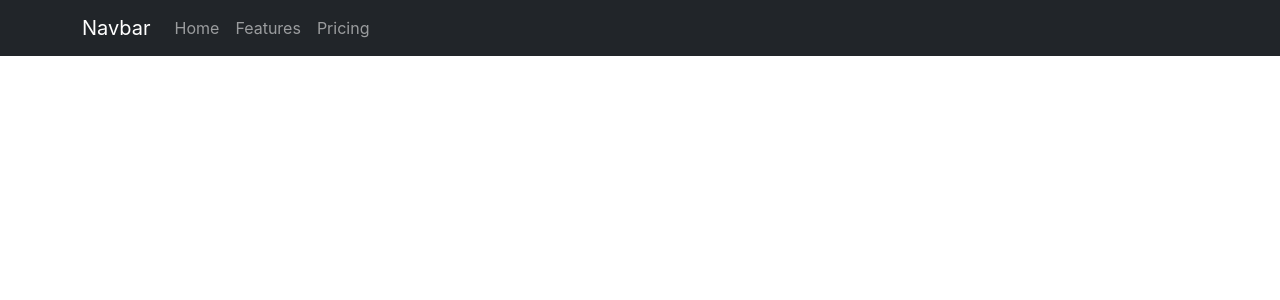
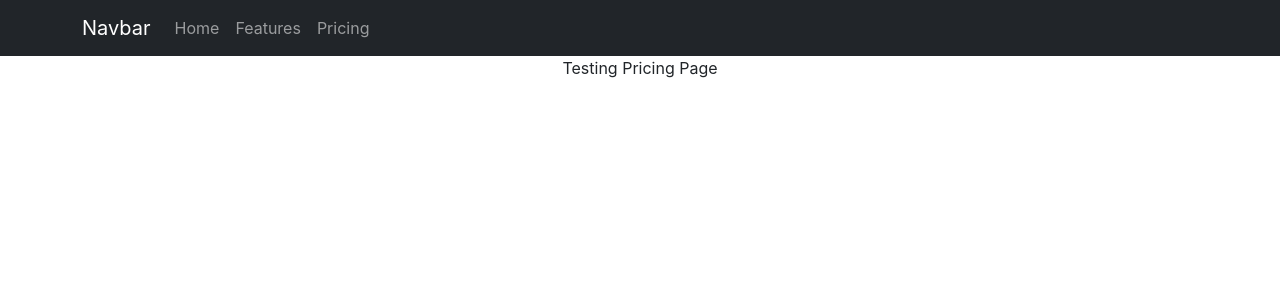
Before and after one commit to GuidoWestra/Reacting, a React (Create React App) app: page /Features in a window 1280 px wide. Shown: the top 300 px of the page. Built offline with nearby package versions, Linux system fonts and the light colour scheme.

Commit message:
Bada Bing Bada Boom

```diff
--- a/src/App.js
+++ b/src/App.js
@@ -1,20 +1,26 @@
+import './App.css';
+
 import { Route, Routes } from "react-router-dom";
-import './App.css';
+
 import Home from "./Pages/Home"
+import PricingPage from "./Pages/PricingPage";
+import FeaturesPage from './Pages/FeaturesPage';
+
 import Navigation from "./Components/Navigation";
 
 function App() {
 
 
   return (
-  <div>
+    <div>
       <Navigation />
-        <Routes>
-          <Route path="/Home" element={<Home />}></Route>
-        </Routes>
-  </div>
-
-);
+      <Routes>
+        <Route exact path="/" element={<Home />}></Route>
+        <Route path="/Pricing" element={<PricingPage />}></Route>
+        <Route path="/Features" element={<FeaturesPage />}></Route>
+      </Routes>
+    </div>
+  );
 }
 
 export default App;
--- a/src/Components/Navigation.js
+++ b/src/Components/Navigation.js
@@ -7,7 +7,7 @@ export default function Navigation() {
   return (
     <Navbar bg="dark" variant="dark">
       <Container>
-          <Navbar.Brand href="#home">Navbar</Navbar.Brand>
+        <Navbar.Brand href="/Home">Navbar</Navbar.Brand>
         <Nav className="me-auto">
           <Nav.Link href="/Home">Home</Nav.Link>
           <Nav.Link href="/Features">Features</Nav.Link>
--- /dev/null
+++ b/src/Pages/FeaturesPage.js
@@ -0,0 +1,19 @@
+import React, { useEffect } from 'react'
+import '../App.css';
+
+export default function FeaturesPage() {
+
+    useEffect(() => {
+
+    }, [])
+    return (
+        <div style={{
+            display: "flex",
+            justifyContent: "center",
+            alignItems: "center",
+        }}>
+            Testing Pricing Page
+
+        </div >
+    )
+}
--- a/src/Pages/Home.js
+++ b/src/Pages/Home.js
@@ -8,11 +8,11 @@ import Alert from 'react-bootstrap/Alert';
 export default function Home() {
     const [num, setNum] = useState(0);
 
-    let coreAms = ["Guido", "Urs", "Remy", "Sjoerd"];
+    let coreAms = ["Guido", "Urs", "Remy", "Sjoerd", "Giuseppe", "Davide", "David", "Lorence", "Oguz", "Daniele", "Jone"];
 
     const handleClick = () => {
         setNum(num + 1);
-        if (num === 3) {
+        if (num === 10) {
             setNum(0)
             console.log('settingNum to 0')
         }
--- /dev/null
+++ b/src/Pages/PricingPage.js
@@ -0,0 +1,19 @@
+import React, { useEffect } from 'react'
+import '../App.css';
+
+export default function PricingPage() {
+
+    useEffect(() => {
+
+    }, [])
+    return (
+        <div style={{
+            display: "flex",
+            justifyContent: "center",
+            alignItems: "center",
+        }}>
+            Testing Pricing Page
+
+        </div >
+    )
+}
```
Lines whose indentation alone changed are shown as unchanged.
